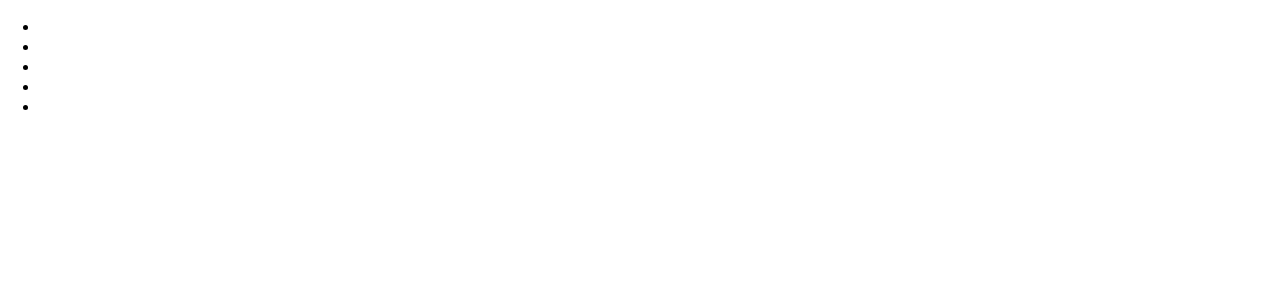
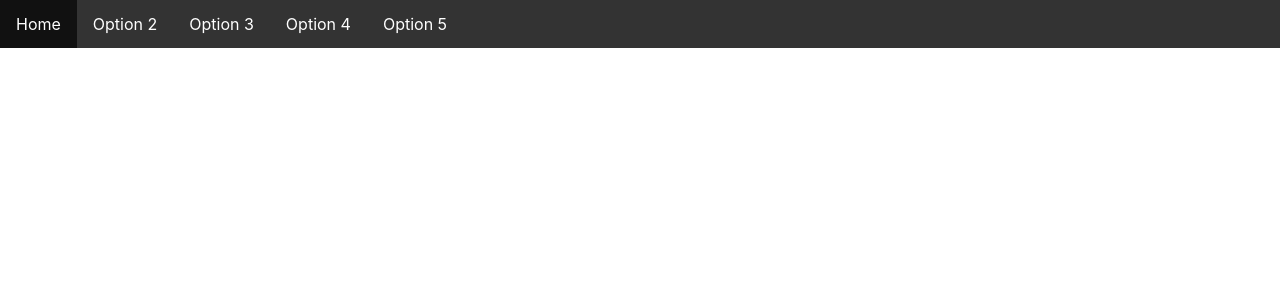
Before and after one commit to coderkabh/Show_My_Folio, a React (Create React App) app: page / in a window 1280 px wide. Shown: the top 300 px of the page. Built offline with nearby package versions, Linux system fonts and the light colour scheme.

Commit message:
added header

```diff
--- a/src/App.js
+++ b/src/App.js
@@ -4,7 +4,7 @@ import HeaderIndex from './Components/HeaderIndex';
 
 function App() {
   return (
-    <HeaderIndex/>
+    <HeaderIndex logo="" option1="Home" option2="Option 2" option3="Option 3" option4="Option 4" option5="Option 5" />
   );
 }
 
--- a/src/Component-Styles/HeaderIndex.css
+++ b/src/Component-Styles/HeaderIndex.css
@@ -0,0 +1,23 @@
+#unordered{
+    list-style-type: none;
+    margin: 0;
+    padding: 0;
+    overflow: hidden;
+    background-color: #333;
+  }
+
+.item {
+    float: left;
+  }
+
+.item a {
+    display: block;
+    color: white;
+    text-align: center;
+    padding: 14px 16px;
+    text-decoration: none;
+  }
+
+.item a:hover {
+    background-color: #111;
+  }
--- a/src/Components/HeaderIndex.jsx
+++ b/src/Components/HeaderIndex.jsx
@@ -5,11 +5,12 @@ function HeaderIndex(props){
     return(
         <>
             <ul id="unordered">
-                <li id="item">{props.option1}</li>
-                <li id="item">{props.option2}</li>
-                <li id="item">{props.option3}</li>
-                <li id="item">{props.option4}</li>
-                <li id="item">{props.option5}</li>
+                <li id="logo">{props.image}</li>
+                <li class="item"><a href="#">{props.option1}</a></li>
+                <li class="item"><a href="#">{props.option2}</a></li>
+                <li class="item"><a href="#">{props.option3}</a></li>
+                <li class="item"><a href="#">{props.option4}</a></li>
+                <li class="item"><a href="#">{props.option5}</a></li>
             </ul>
         </>
     );
```
